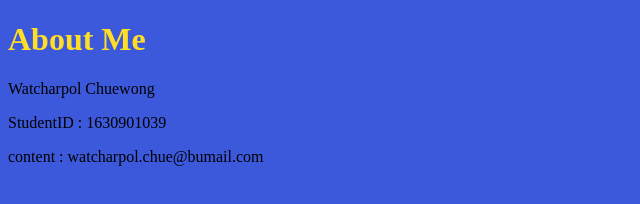
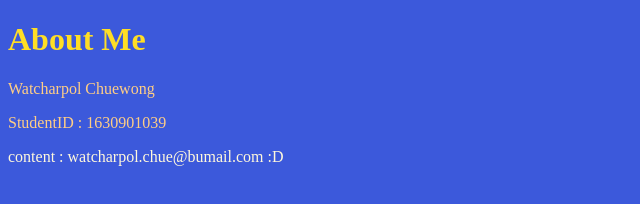
Before and after one commit to Lubpui/Dkub, a plain HTML site: page index.html in a window 1280 px wide. Shown: the whole page, without its empty margins (0-640 px from the left). Drawn offline with Linux system fonts and the light colour scheme.

Commit message:
Update index.html

```diff
--- a/index.html
+++ b/index.html
@@ -1,6 +1,10 @@
 <!DOCTYPE html>
 <html lang="en">
 <head>
+    <style>
+        p {color: hsl(36, 100%, 76%);}
+        footer {color: cornsilk;}
+    </style>
     <meta charset="UTF-8">
     <meta http-equiv="X-UA-Compatible" content="IE=edge">
     <meta name="viewport" content="width=device-width, initial-scale=1.0">
@@ -10,6 +14,6 @@
     <h1 style="color: rgb(255, 222, 37);">About Me</h1>
     <p>Watcharpol Chuewong</p>
     <p>StudentID : 1630901039</p>
-    <footer style="color: black;">content : watcharpol.chue@bumail.com</footer>
+    <footer>content : watcharpol.chue@bumail.com :D</footer>
 </body>
 </html>
```
